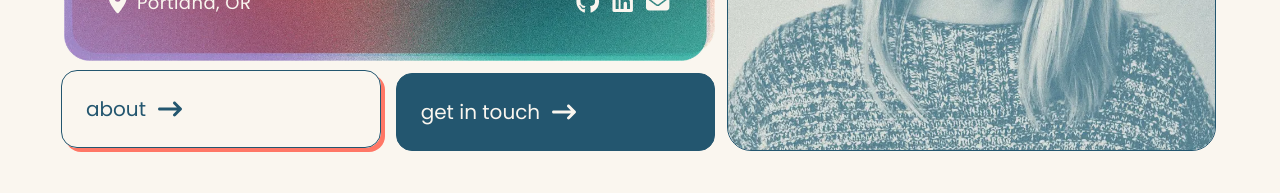
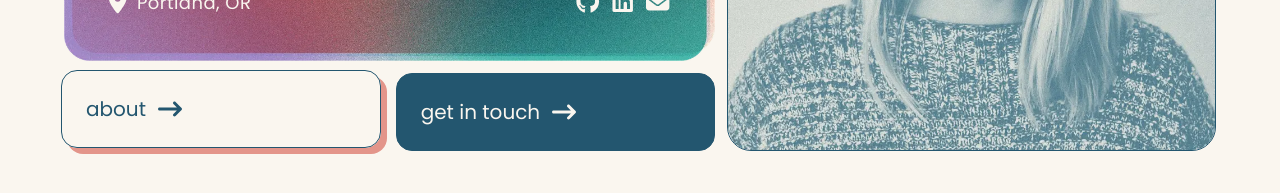
Before and after one commit to gabibble/julia-portfolio, a Next.js app: page / in a window 1280 px wide. In both pictures the pointer is over the link 223 px from the left and 581 px from the top of the page. Shown: the part 469-662 px from the top of the page. Built offline with nearby package versions, Linux system fonts and the light colour scheme.

Commit message:
update hover

```diff
--- a/app/globals.css
+++ b/app/globals.css
@@ -33,7 +33,7 @@ body {
   &:hover,
   &:focus-visible {
     translate: -3px -3px;
-    box-shadow: 4px 4px 0 var(--color-riso-coral);
+    box-shadow: 6px 6px 0 var(--color-coral);
   }
 
   @media (prefers-reduced-motion: reduce) {
```
